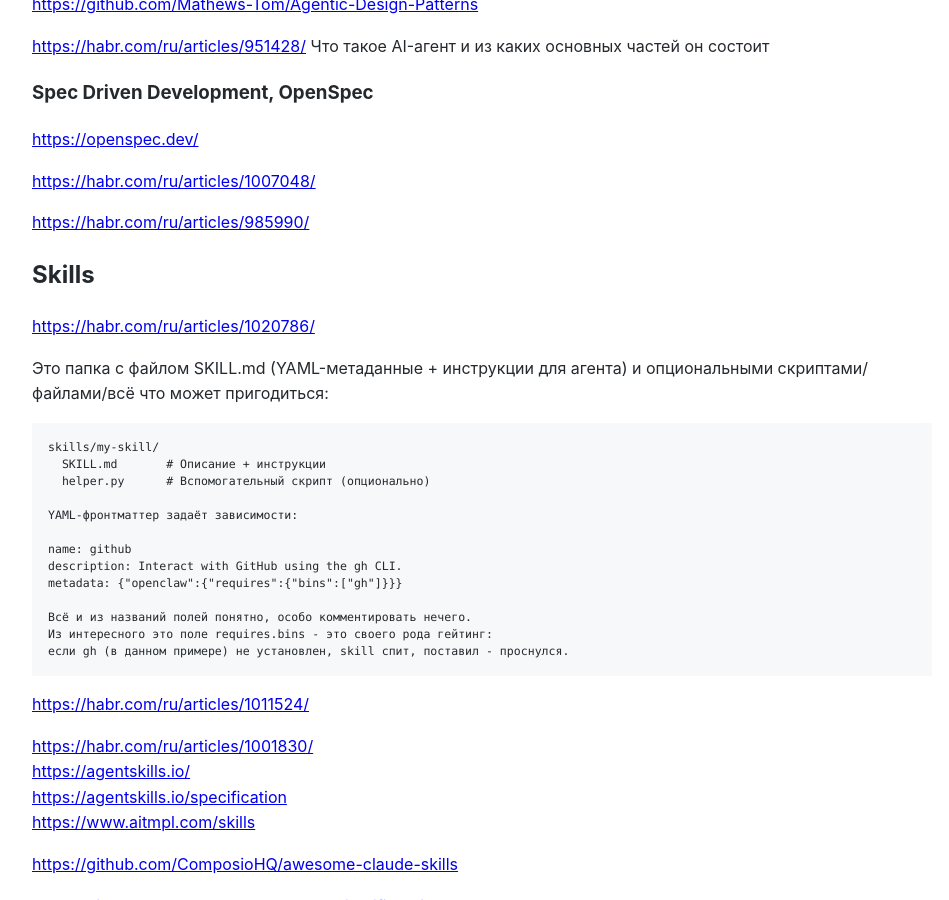
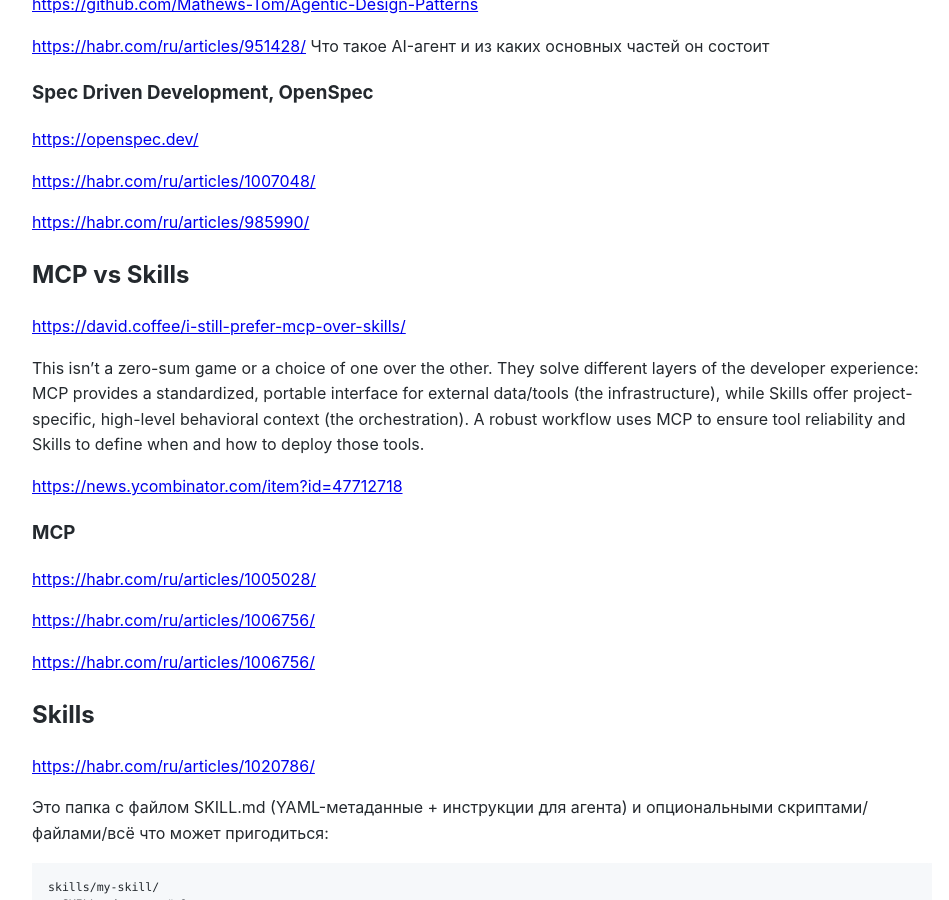
Before and after one commit to Michael-Lubinsky/michael-lubinsky.github.com, a Jekyll site: the page built from ml/agent.md, in a window 1280 px wide and 900 px high, scrolled down 1451 px. Shown: the whole window, without its empty margins (158-1107 px from the left). Built offline with Jekyll 4.4.1, drawn with Linux system fonts in a browser that asks for light colours; our own code applies the rules of GitHub Pages for plain Markdown files; some of the changed text lies outside the part shown.

Commit message:
Update agent.md

```diff
--- a/ml/agent.md
+++ b/ml/agent.md
@@ -75,6 +75,22 @@
 
 <https://habr.com/ru/articles/985990/>
 
+## MCP vs Skills
+
+<https://david.coffee/i-still-prefer-mcp-over-skills/>
+
+This isn't a zero-sum game or a choice of one over the other. They solve different layers of the developer experience: MCP provides a standardized, portable interface for external data/tools (the infrastructure), while Skills offer project-specific, high-level behavioral context (the orchestration). A robust workflow uses MCP to ensure tool reliability and Skills to define when and how to deploy those tools.
+
+
+<https://news.ycombinator.com/item?id=47712718>
+
+### MCP
+
+<https://habr.com/ru/articles/1005028/>
+
+<https://habr.com/ru/articles/1006756/>
+
+<https://habr.com/ru/articles/1006756/>
 
 ## Skills
 
@@ -184,13 +200,6 @@
 
 <https://habr.com/ru/articles/1006602/>
 
-### MCP
-
-<https://habr.com/ru/articles/1005028/>
-
-<https://habr.com/ru/articles/1006756/>
-
-<https://habr.com/ru/articles/1006756/>
 
 ## Pi
 
```
